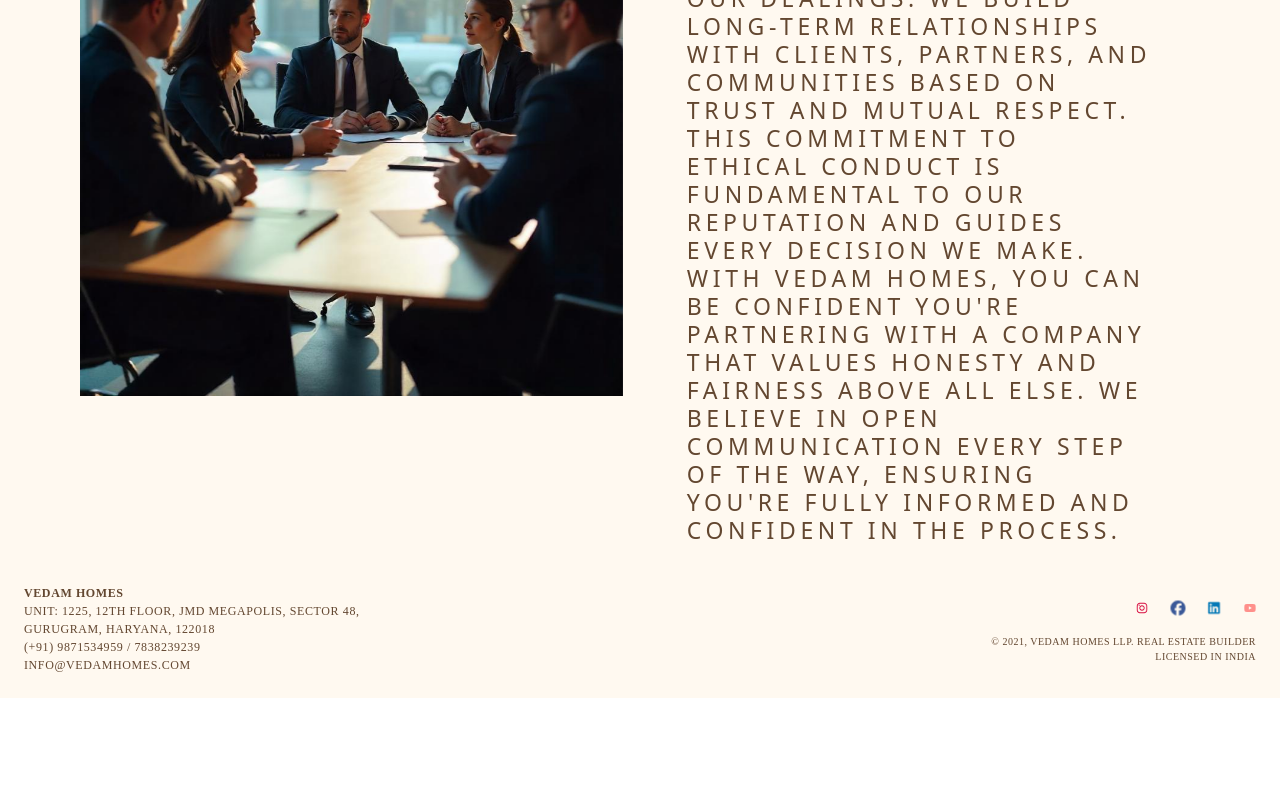
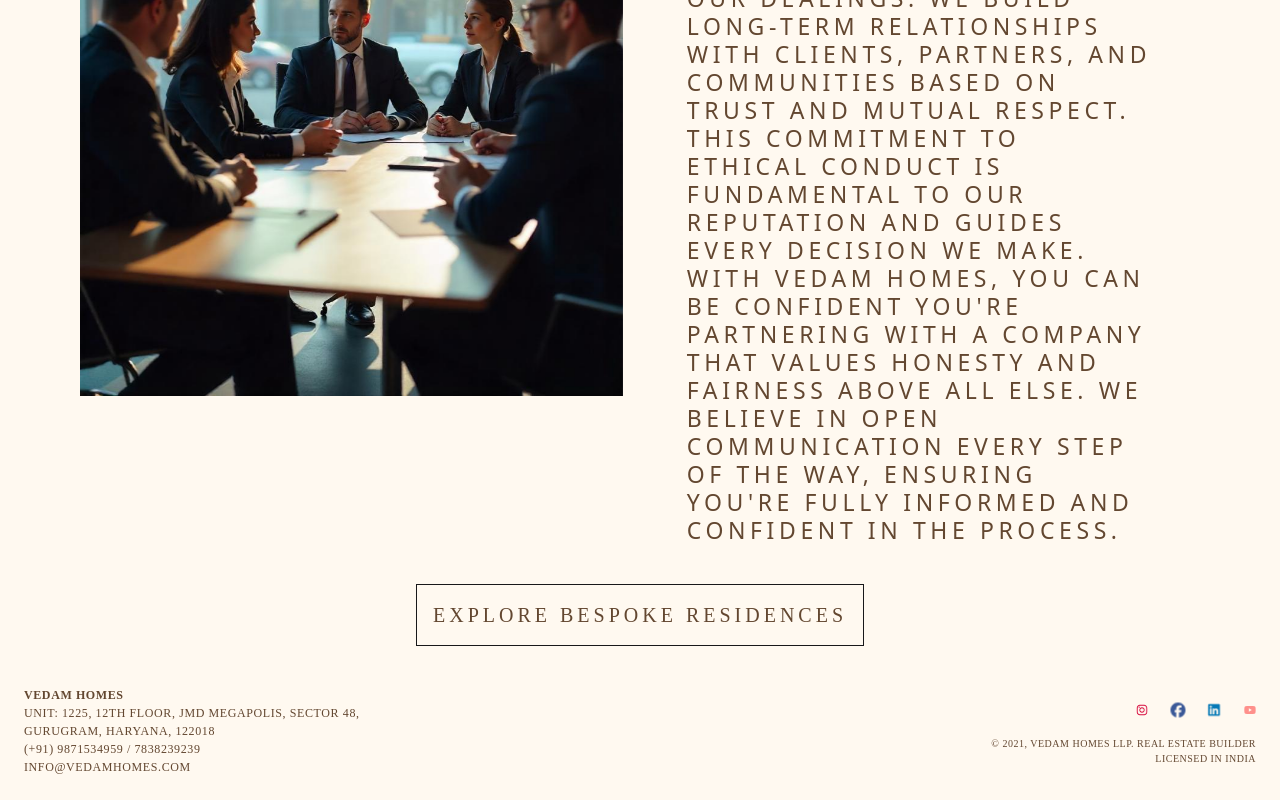
Before and after one commit to Vedamhomes/Vedamhome, a Next.js app: page /WhatSetUsApart in a window 1280 px wide. Shown: the part 3774-4574 px from the top of the page. Before the commit the page ends 4472 px from the top, so only its background shows below. Built offline with nearby package versions, Linux system fonts and the light colour scheme.

Commit message:
what set us apart page button addded

```diff
--- a/src/app/WhatSetUsApart/page.js
+++ b/src/app/WhatSetUsApart/page.js
@@ -26,9 +26,9 @@ const WhatSetUsApart = () => {
             leading-[1.8] w-[90%] max-w-[1100px] font-extralight text-[20px] sm:text-[28px]
             word-spacing-[-0.22em]"
             >
-              Vedam Homes distinguishes itself not just by the structures we build, but by
-              the enduring relationships we cultivate. Our foundation is built
-              upon five core pillars:
+              Vedam Homes distinguishes itself not just by the structures we
+              build, but by the enduring relationships we cultivate. Our
+              foundation is built upon five core pillars:
             </p>
           </div>
         </div>
@@ -184,6 +184,12 @@ const WhatSetUsApart = () => {
         </div>
       </div>
 
+      <div className="mt-10 font-[Hues] flex flex-row justify-center">
+        <button onClick={() => setIsOverlayOpn(true)} className="button-57 text-[16px] p-2 md:p-4 md:text-[20px] font-light bg-[#fff9f0] hover:bg-[#6a5b4d] text-[#634730] hover:text-[#ffff] tracking-[0.2em] leading-[1.75rem] uppercase" role="button">
+          <span className="text">Explore Bespoke residences</span>
+        </button>
+      </div>
+
       <Footer />
       <UserInputModal
         isOverlayOpn={isOverlayOpn}
--- a/src/app/WhatSetUsApart/style.css
+++ b/src/app/WhatSetUsApart/style.css
@@ -13,6 +13,53 @@
     animation-timeline: view();
     animation-range: entry 0% cover 24%;
   }
+
+
+
+/* CSS */
+.button-57 {
+  position: relative;
+  overflow: hidden;
+  border: 1px solid #18181a;
+  display: inline-block;
+  cursor: pointer;
+  user-select: none;
+  -webkit-user-select: none;
+  touch-action: manipulation;
+  transition: opacity 500ms cubic-bezier(.694, 0, 0.335, 1),background-color 300ms cubic-bezier(.694, 0, 0.335, 1),color 100ms cubic-bezier(.694, 0, 0.335, 1);
+}
+
+.button-57 span{
+  position: relative;
+  transition: color 600ms cubic-bezier(0.48, 0, 0.12, 1);
+  z-index: 10;
+}
+
+.button-57:before {
+  animation: opacityFallbackOut .5s step-end forwards;
+  backface-visibility: hidden;
+  background-color: #6a5b4d;
+  color: #ffff;
+  clip-path: polygon(-1% 0, 0 0, -25% 100%, -1% 100%);
+  content: "";
+  height: 100%;
+  left: 0;
+  position: absolute;
+  top: 0;
+  transform: translateZ(0);
+  transition: clip-path .5s cubic-bezier(.165, 0.84, 0.44, 1), -webkit-clip-path .5s cubic-bezier(.165, 0.84, 0.44, 1);
+  width: 100%;
+}
+
+.button-57:hover:before {
+  animation: opacityFallbackIn 0.5s step-start forwards;
+  clip-path: polygon(0 0, 101% 0, 101% 101%, 0 101%);
+}
+
+.button-57:after {
+  background-color: #6a5b4d;
+}
+
 
   @keyframes scroll {
     from {
```
